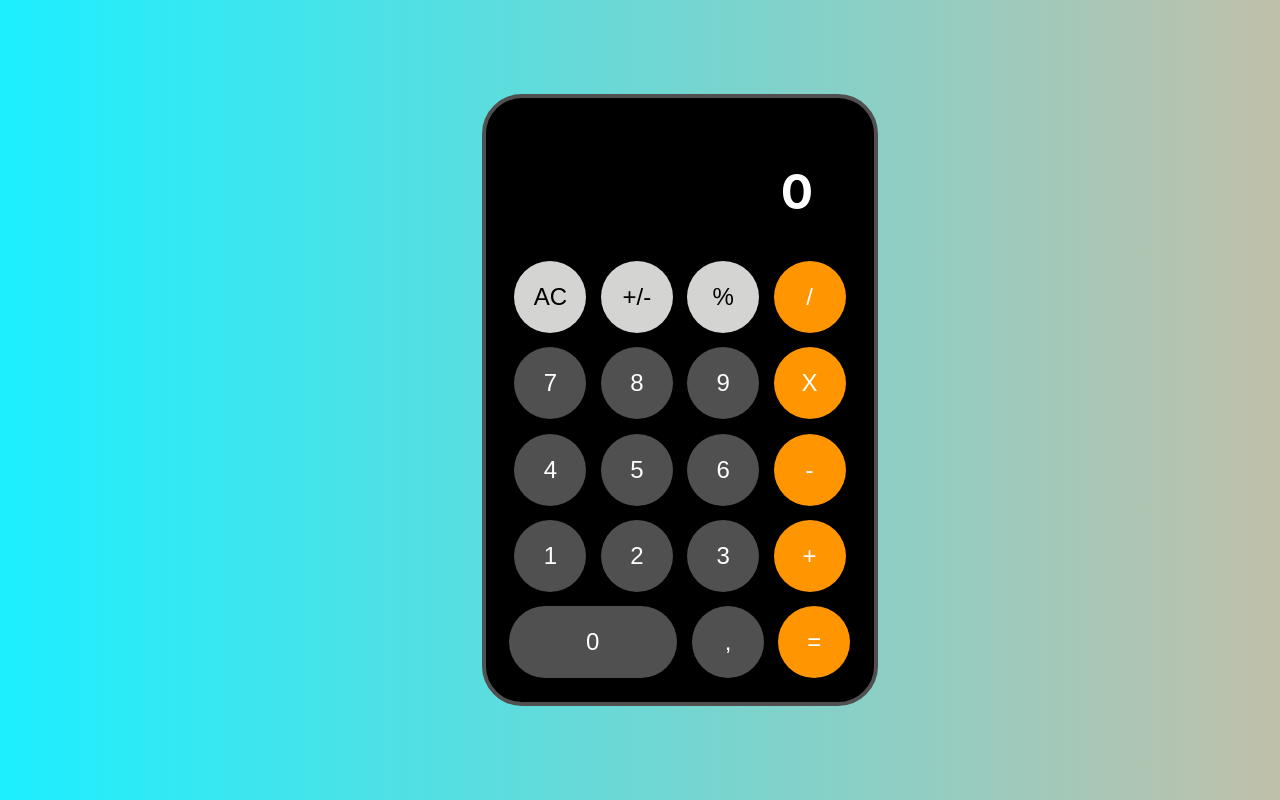
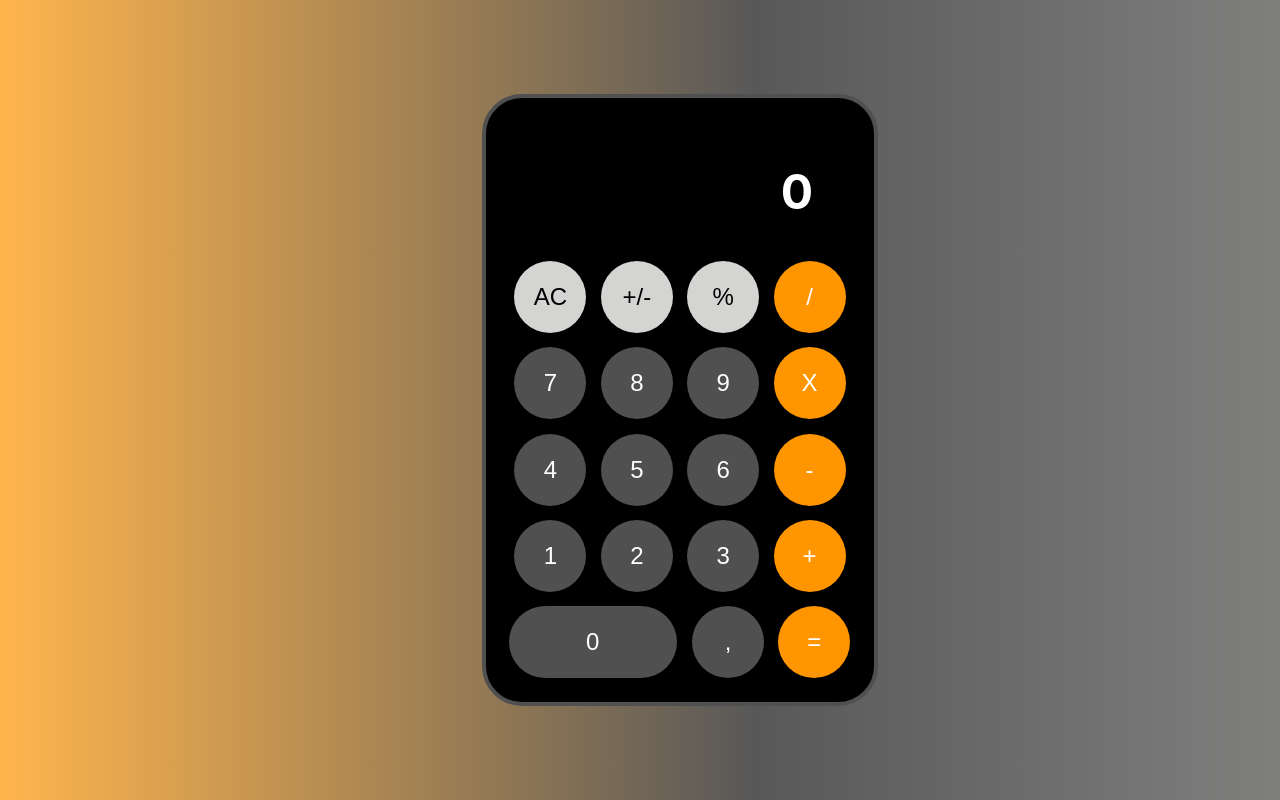
Before and after one commit to kalebefukuda/Calculator, a React (Create React App) app: page / in a window 1280 px wide. Built offline with nearby package versions, Linux system fonts and the light colour scheme.

Commit message:
change gradient

```diff
--- a/package.json
+++ b/package.json
@@ -13,6 +13,7 @@
     "react": "^18.2.0",
     "react-dom": "^18.2.0",
     "react-scripts": "5.0.1",
+    "vercel": "^32.1.0",
     "web-vitals": "^2.1.4"
   },
   "scripts": {
--- a/src/components/Calculator.css
+++ b/src/components/Calculator.css
@@ -1,8 +1,6 @@
 body{
-    background: #c0c0aa;  /* fallback for old browsers */
-background: -webkit-linear-gradient(to right, #1cefff, #c0c0aa);  /* Chrome 10-25, Safari 5.1-6 */
-background: linear-gradient(to right, #1cefff, #c0c0aa); /* W3C, IE 10+/ Edge, Firefox 16+, Chrome 26+, Opera 12+, Safari 7+ */
-
+    background: rgb(255,181,77);
+background: linear-gradient(90deg, rgba(255,181,77,1) 0%, rgba(88,88,88,1) 59%, rgba(127,127,126,1) 100%);
 }
 .calculator-container {
     display: flex;
```
Also changed, not shown: 1 other file (tests, documents, lock files or other folders).
